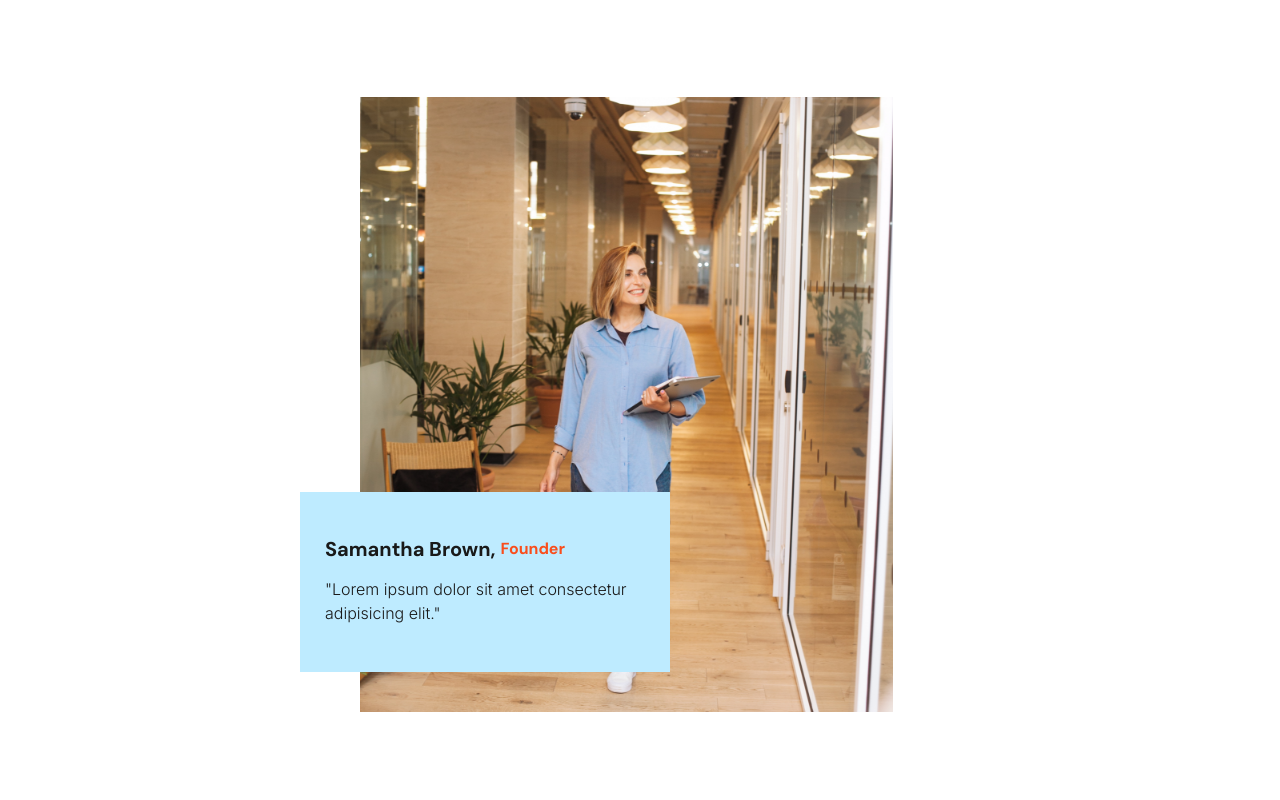
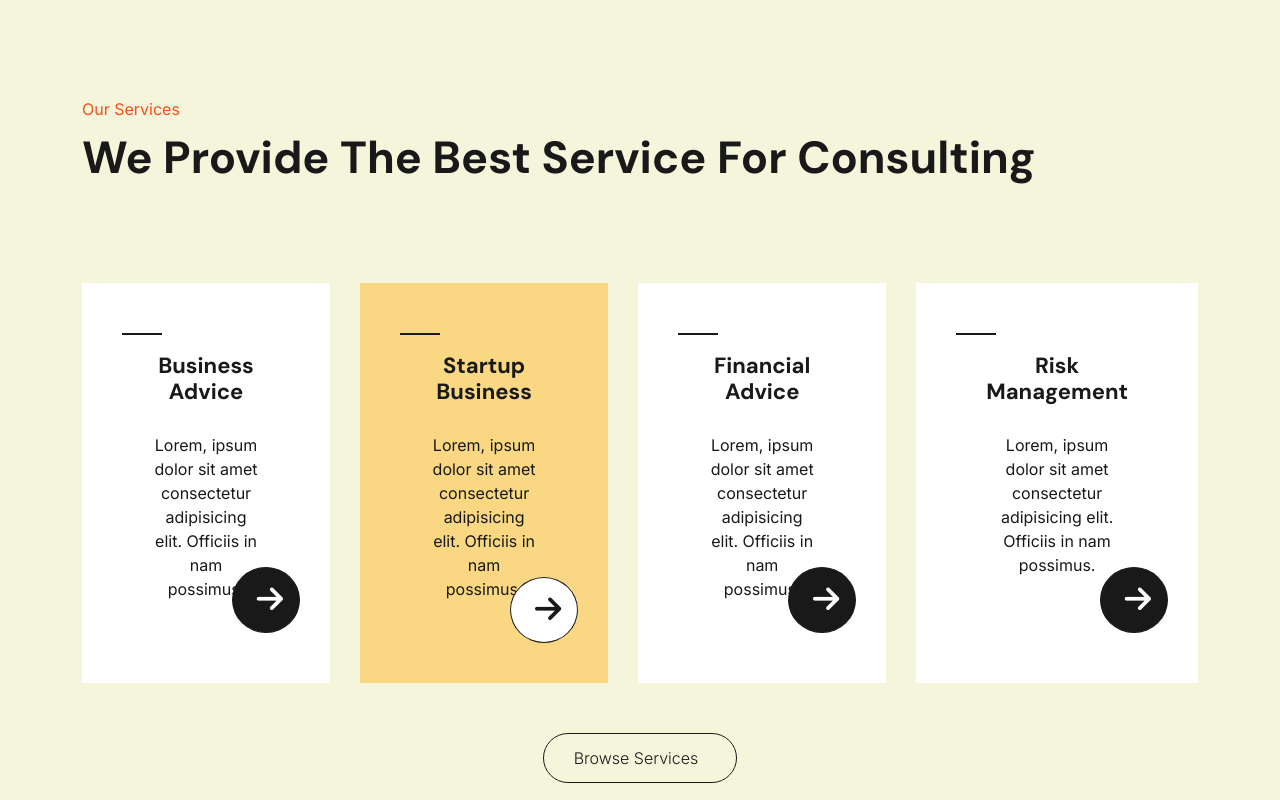
Before and after one commit to Johlundgren/Uppgiftcrito, a React (Vite) app: page / in a window 1280 px wide. Shown: the part 1760-2560 px from the top of the page. Built offline with nearby package versions, Linux system fonts and the light colour scheme; some icons are missing.

Commit message:
Services component

```diff
--- /dev/null
+++ b/src/components/Services.jsx
@@ -0,0 +1,68 @@
+import React from 'react';
+
+const Services = () => {
+  return (
+    <div className="service-section">
+      <div className="container">
+        <section className="service-rubrik">
+          <div className="section-title">
+            <p>Our Services</p>
+            <h2>We Provide The Best Service For Consulting</h2>
+          </div>
+        </section>
+        <section className="service-headlines">
+          <div className="service">
+            <h3>Business Advice</h3>
+            <p>
+              Lorem, ipsum dolor sit amet consectetur adipisicing elit.
+              Officiis in nam possimus.
+            </p>
+            <a className="btn-black" href="business.html">
+              <i className="fa fa-light fa-arrow-right"></i>
+            </a>
+          </div>
+          <div className="service">
+            <div className="service-yellow">
+              <h3>Startup Business</h3>
+              <p>
+                Lorem, ipsum dolor sit amet consectetur adipisicing elit.
+                Officiis in nam possimus.
+              </p>
+              <a className="btn-transparent" href="startup.html">
+                <i className="fa fa-light fa-arrow-right"></i>
+              </a>
+            </div>
+          </div>
+          <div className="service">
+            <h3>Financial Advice</h3>
+            <p>
+              Lorem, ipsum dolor sit amet consectetur adipisicing elit.
+              Officiis in nam possimus.
+            </p>
+            <a className="btn-black" href="financialadvice.html">
+              <i className="fa fa-light fa-arrow-right"></i>
+            </a>
+          </div>
+          <div className="service">
+            <h3>Risk Management</h3>
+            <p>
+              Lorem, ipsum dolor sit amet consectetur adipisicing elit.
+              Officiis in nam possimus.
+            </p>
+            <a className="btn-black" href="riskmanagement.html">
+              <i className="fa fa-light fa-arrow-right"></i>
+            </a>
+          </div>
+        </section>
+        <div className="center-content">
+          <a className="btn-transparent" href="services.html">
+            Browse Services
+            <i className="fa-solid fa-arrow-up-right"></i>
+          </a>
+        </div>
+      </div>
+    </div>
+  );
+};
+
+export default Services;
--- a/src/views/Home.jsx
+++ b/src/views/Home.jsx
@@ -3,7 +3,9 @@ import Header from '@components/Header'
 import Showcase from '../components/Showcase'
 import BusinessLogo from '../components/BusinessLogo'
 import Features from '../components/Features'
-import Companyinfo from '../components/Companyinfo'
+import Services from '../components/Services'
+
+
 
 const Home = () => {
   return (
@@ -12,10 +14,12 @@ const Home = () => {
         <Showcase />
         <BusinessLogo />
         <Features />
-        <Companyinfo />
+        <Services />
 
     </>
   )
 }
 
 export default Home
+
+//     import Companyinfo from '../components/Companyinfo'    <Companyinfo />
```
Also changed, not shown: src/components/Companyinfotwo.jsx (deleted, +0 -26 lines), src/components/index.html (deleted, +0 -30 lines).
